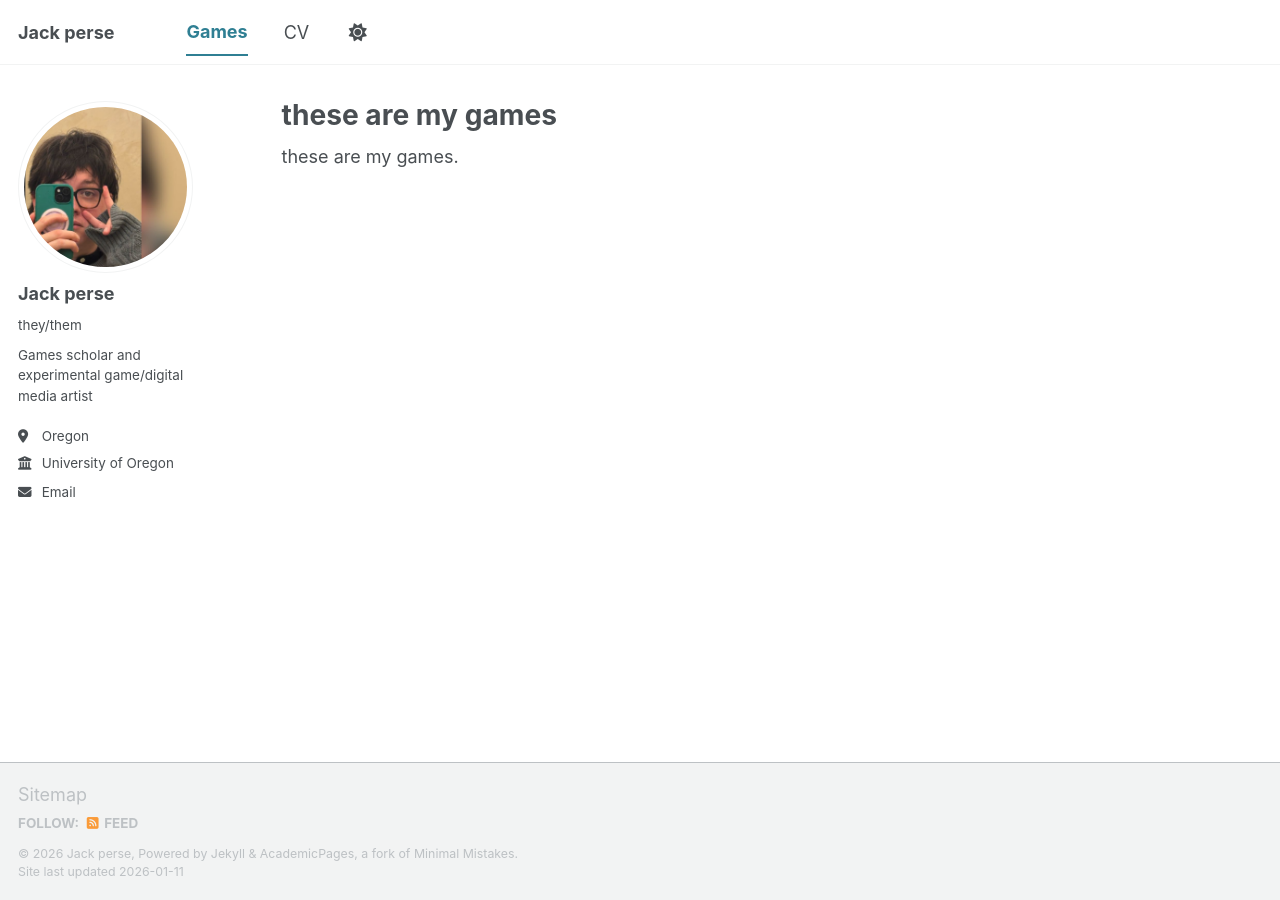
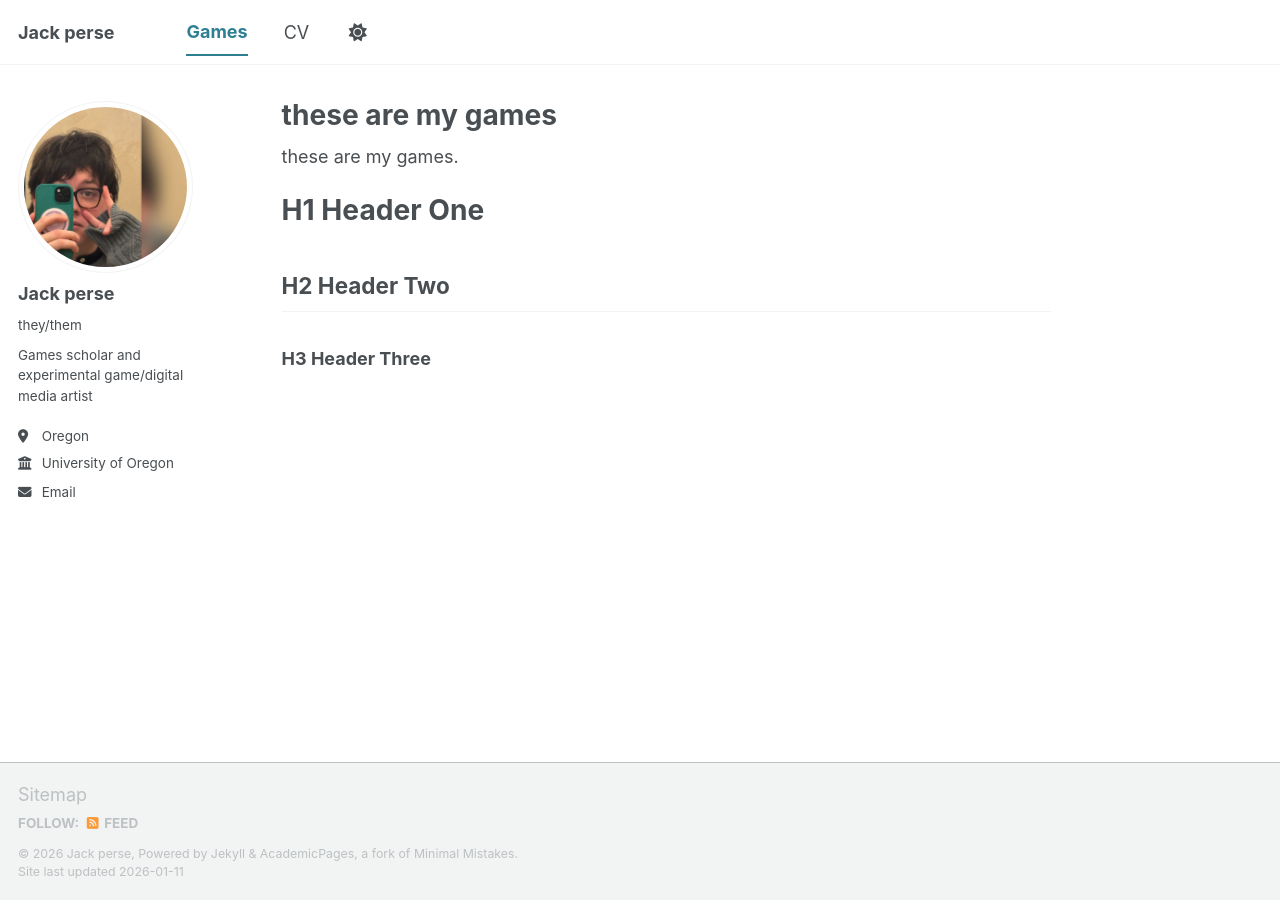
Before and after one commit to jackperse/jackperse.github.io, a Jekyll site: the page built from _pages/games.md, in a window 1280 px wide. Built offline with Jekyll 4.4.1, drawn with Linux system fonts in a browser that asks for light colours; a script bundle is joined from its source files by our own code; library files that are not in the unit come from our copies.

Commit message:
Update games.md

```diff
--- a/_pages/games.md
+++ b/_pages/games.md
@@ -10,3 +10,9 @@ redirect_from:
 <!-- side note there was a lot of info in this document so if I have questions about how to use this website i should probably find the original page for this -->
 
 these are my games.
+
+# H1 Header One
+
+## H2 Header Two
+
+### H3 Header Three
```
